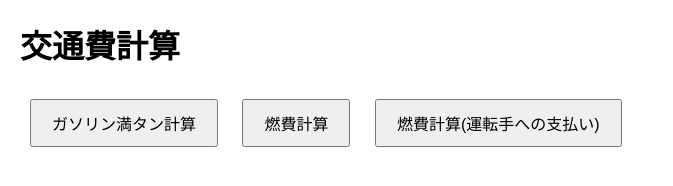
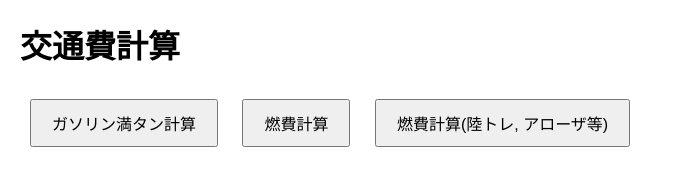
Before and after one commit to annokora/transportation-expenses, a plain HTML site: page index.html in a window 1280 px wide. Shown: the whole page, without its empty margins (0-673 px from the left). Drawn offline with Linux system fonts and the light colour scheme.

Commit message:
Update index.html

```diff
--- a/index.html
+++ b/index.html
@@ -26,7 +26,7 @@
   <div class="button-container">
     <button onclick="location.href='full_tank.html'">ガソリン満タン計算</button>
     <button onclick="location.href='fuel_efficiency.html'">燃費計算</button>
-    <button onclick="location.href='driver_payment.html'">燃費計算(運転手への支払い)</button>
+    <button onclick="location.href='driver_payment.html'">燃費計算(陸トレ, アローザ等)</button>
   </div>
 
 </body>
```
